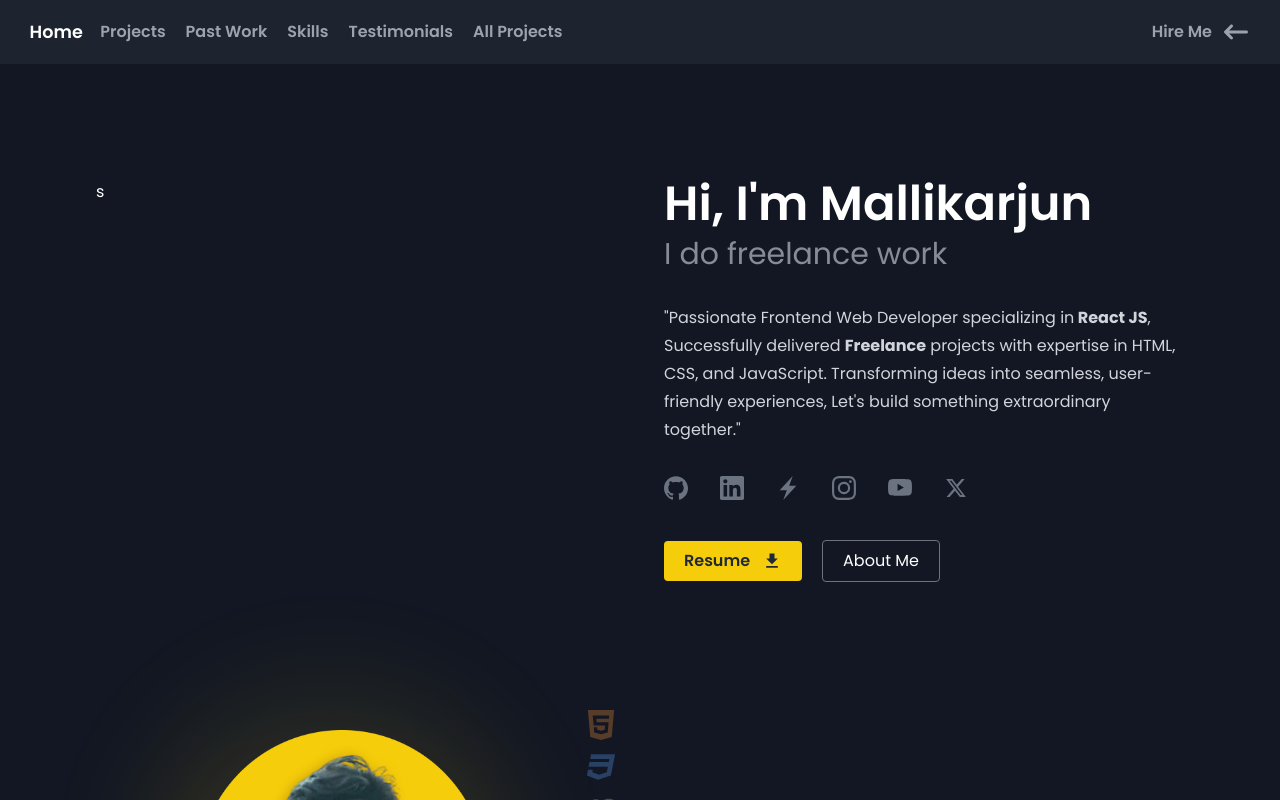
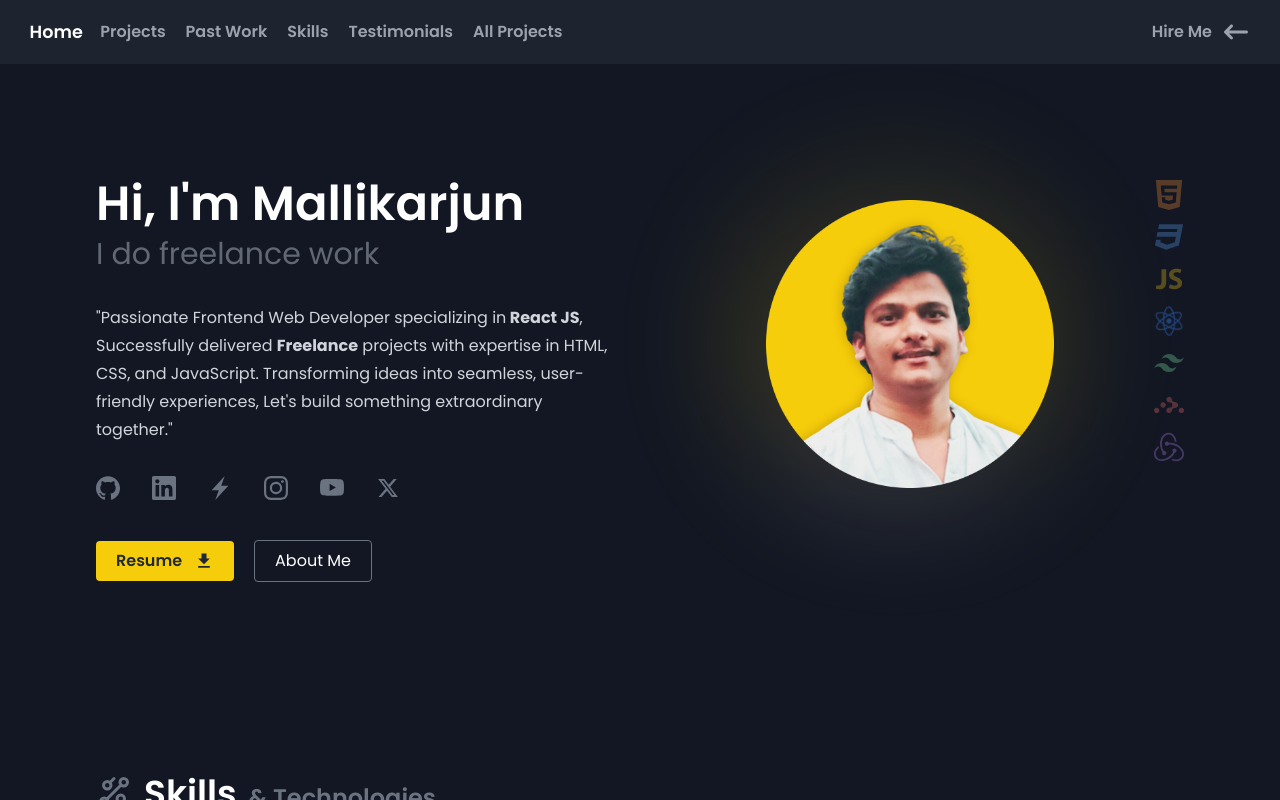
Before and after one commit to CodeBustler/my-portfolio, a React (Vite) app: page / in a window 1280 px wide. Shown: the top 800 px of the page. Built offline with nearby package versions, Linux system fonts and the light colour scheme.

Commit message:
STYLE FIXED

```diff
--- a/src/components/HeroSection.jsx
+++ b/src/components/HeroSection.jsx
@@ -41,7 +41,6 @@ function HeroSection() {
 	return (
 		<div className="container mx-auto md:mt-24  ">
 			<div className="grid grid-cols-1 md:grid-cols-2 gap-10 lg:gap-12  md:mt-0">
-				s
 				{/*LEFT CONTAINER -----------------------------------------------------*/}
 				<div className="order-2 md:order-1 flex flex-col  text-center md:text-left md:mb-20 ">
 					<div>
@@ -161,6 +160,7 @@ function HeroSection() {
 						</Link>
 					</div>
 				</div>
+
 				{/*RIGHT CONTAINER -----------------------------------------------------*/}
 				<div className="order-1 md:order-2 flex flex-col md:flex-row items-center md:items-start justify-center md:justify-end gap-16 md:gap-24">
 					<div className="relative">
```
